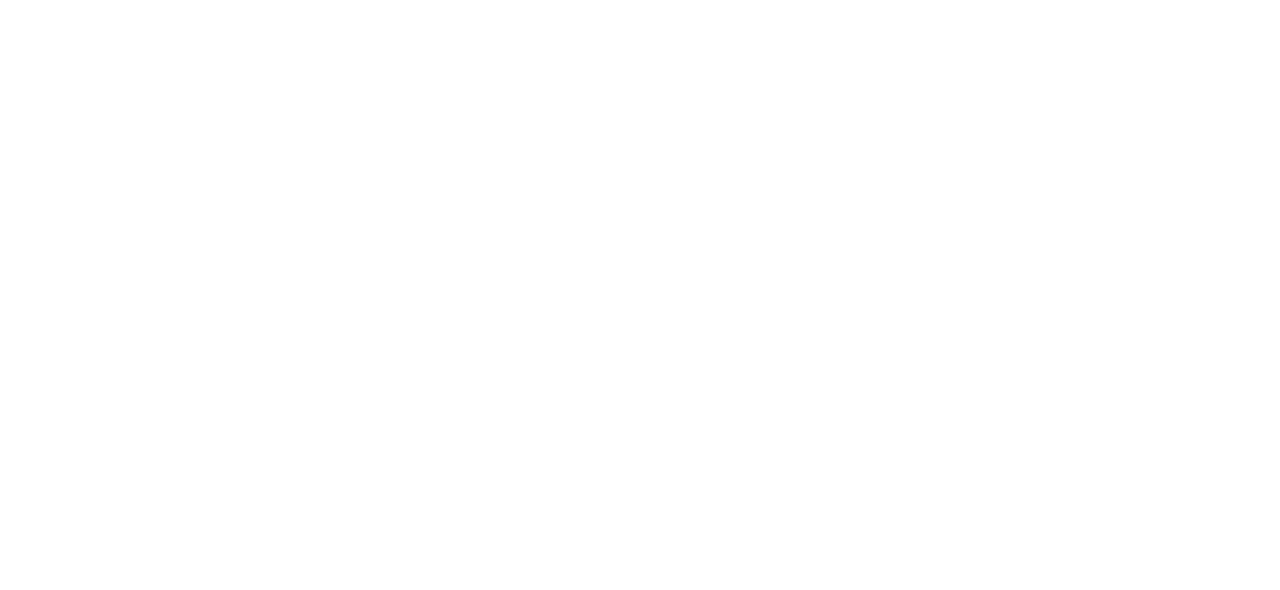
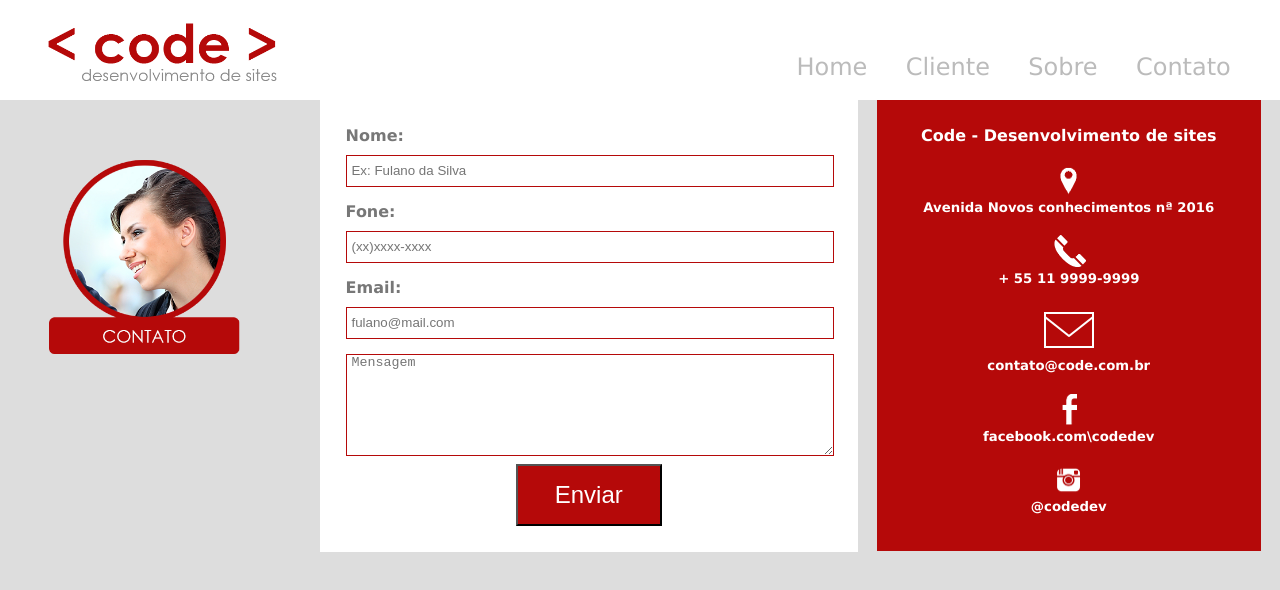
Before and after one commit to daramariabs/site-code, a plain HTML site: page contato.html in a window 1280 px wide. Drawn offline with Linux system fonts and the light colour scheme.

Commit message:
site finalizado

```diff
--- a/contato.html
+++ b/contato.html
@@ -0,0 +1,71 @@
+<!DOCTYPE html>
+<html lan="pt-BR">
+	<head>
+		<meta charset="UTF-8">
+		<title>Code - Contato</title>
+		<link rel="stylesheet" type="text/css" href="css/style.css">
+	</head>
+
+	<body class="color-page">
+		<div class="container-principal" id="topo">
+
+			<!-- Cabeçalho -->
+			<header>
+				<div class="logo">
+					<a href="index.html">
+						<img src="imagem/logo.png" alt="logo site">
+					</a>
+				</div>
+
+				<nav>
+					<ul>
+						<li><a href="index.html">Home</a></li>
+						<li><a href="clientes.html">Cliente</a></li>
+						<li><a href="sobre.html">Sobre</a></li>
+						<li><a href="#topo">Contato</a></li>
+					</ul>
+				</nav>
+			</header>
+
+			<div class="img-titulo">
+				<img src="imagem/contato.png" alt="imagem de contato">
+			</div>
+
+			<section id="txt-contato">
+				<form name="meu_form" id="meu-form">
+					<p class="nome">
+						<label for="nome">Nome:</label><br>
+						<input type="text" id="nomeid" placeholder="Ex: Fulano da Silva" required="required" name="nome">
+					</p>
+
+					<p class="fone">
+						<label class="fone">Fone: </label><br>
+						<input type="phone" id="foneid" placeholder="(xx)xxxx-xxxx" name="fone">
+					</p>
+
+					<p>
+						<label for="email">Email: </label><br>
+						<input type="email" id="emailid" placeholder="fulano@mail.com" required="required">
+					</p>
+
+					<p>
+						<textarea placeholder="Mensagem" required="required"></textarea>
+					</p>
+
+					<button type="submit" form="meu_form">Enviar</button>
+				</form>
+
+				<div id="conta-data">
+					<h4>Code - Desenvolvimento de sites</h4>
+
+					<h5><img src="imagem\icoadress.png" alt="endereço"><br>Avenida Novos conhecimentos nª 2016</h5>
+					<h5><img src="imagem\icoTelefone.png" alt="Telefone"><br>+ 55 11 9999-9999</h5>
+					<h5><img src="imagem\iconContato.png" alt="email"><br>contato@code.com.br</h5>
+					<h5><img src="imagem\icoFace.png" alt="facebook"><br>facebook.com\codedev</h5>
+					<h5><img src="imagem\icoInsta.png" alt="instagram"><br>@codedev</h5>
+
+				</div>
+			</section>
+		</div>
+	</body>
+</html>
--- a/css/style.css
+++ b/css/style.css
@@ -208,3 +208,120 @@ footer .footer-text a {
 #clientes-code .config-clientes p a {
 	color: #111;
 }
+
+/*definir as propriedades de sobre*/
+#container-sobre {
+	width: 65%;
+	margin-left: 5%;
+	float: left;
+	position: relative;
+	height: 80%;
+	background-color: #fff;
+	top: 10%;
+}
+
+#txt-sobre {
+	width: 40%;
+	float: left;
+	position: relative;
+	padding: 5%;
+}
+
+#txt-sobre p {
+	width: 100%;
+	position: relative;
+	float: left;
+}
+
+#txt-sobre dl {
+	width: 50%;
+}
+
+#img-conteudo-sobre {
+	width: 45%;
+	position: relative;
+	float: left;
+	padding: 2%;
+}
+
+#img-conteudo-sobre img {
+	width: 100%;
+}
+
+/*definir as propriedades da pagina contato*/
+#txt-contato {
+	width: 100%;
+	height: 100%;
+}
+
+#txt-contato form {
+	width: 38%;
+	position: relative;
+	float: left;
+	background-color: #fff;
+	padding: 2%;
+	top: 5%;
+	min-height: 400px;
+}
+
+#txt-contato form label {
+	font-weight: bold;
+}
+
+#txt-contato form input {
+	max-width: 100%;
+	width: 99%;
+	height: 30px;
+	margin-top: 10px;
+	margin-bottom: 15px;
+	border: solid #b50909 1px;
+	padding-left: 1%;
+}
+
+#txt-contato form textarea{
+	max-width: 100%;
+	width: 99%;
+	border: solid #b50909 1px;
+	padding-left: 1%;
+	min-height: 100px;
+}
+
+#txt-contato button {
+	width: 30%;
+	height: auto;
+	cursor: pointer;
+	background-color: #b50909;
+	color: #fff;
+	font-size: 1.5em;
+	padding: 15px 0 15px 0;
+	margin-left: 35%;
+	margin-top: 1%;
+}
+
+#txt-contato #conta-data {
+	width: 26%;
+	position: relative;
+	float: left;
+	padding: 2%;
+	background-color: #b50909;
+	color: #fff;
+	top: 5%;
+	margin-left: 1.5%;
+	height: 400px;
+	text-align: center;
+}
+
+#txt-contato #conta-data h3 {
+	color: #fff;
+	text-align: center;
+}
+
+#txt-contato #conta-data h5 {
+	margin-top: 6%;
+	margin-bottom: 4%;
+	vertical-align: middle;
+}
+
+#txt-contato #conta-data h5 img {
+	width: 50px;
+}
```
Also changed, not shown: sobre.html (+59 -0 lines), imagem/iconContato.png (added).
